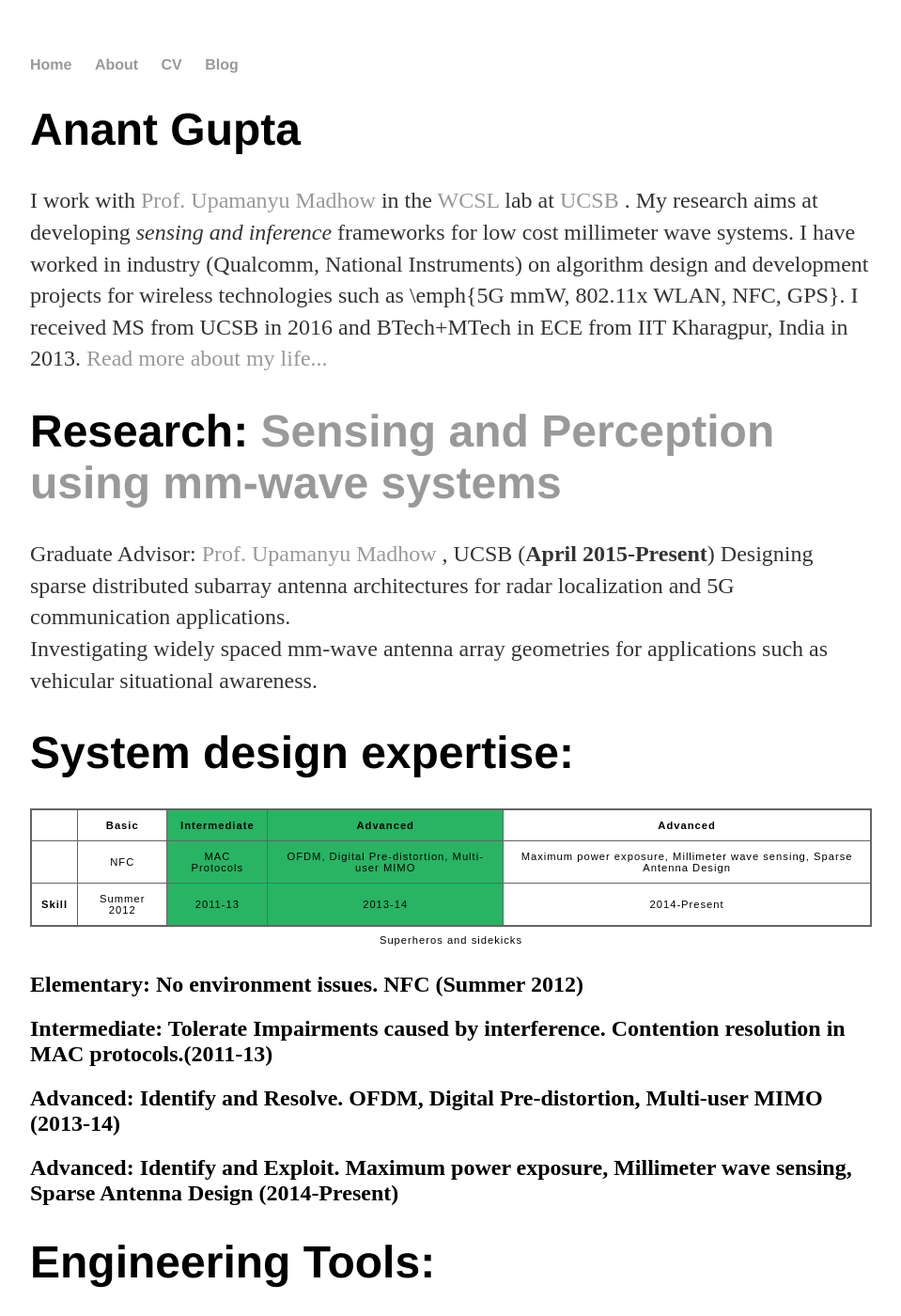
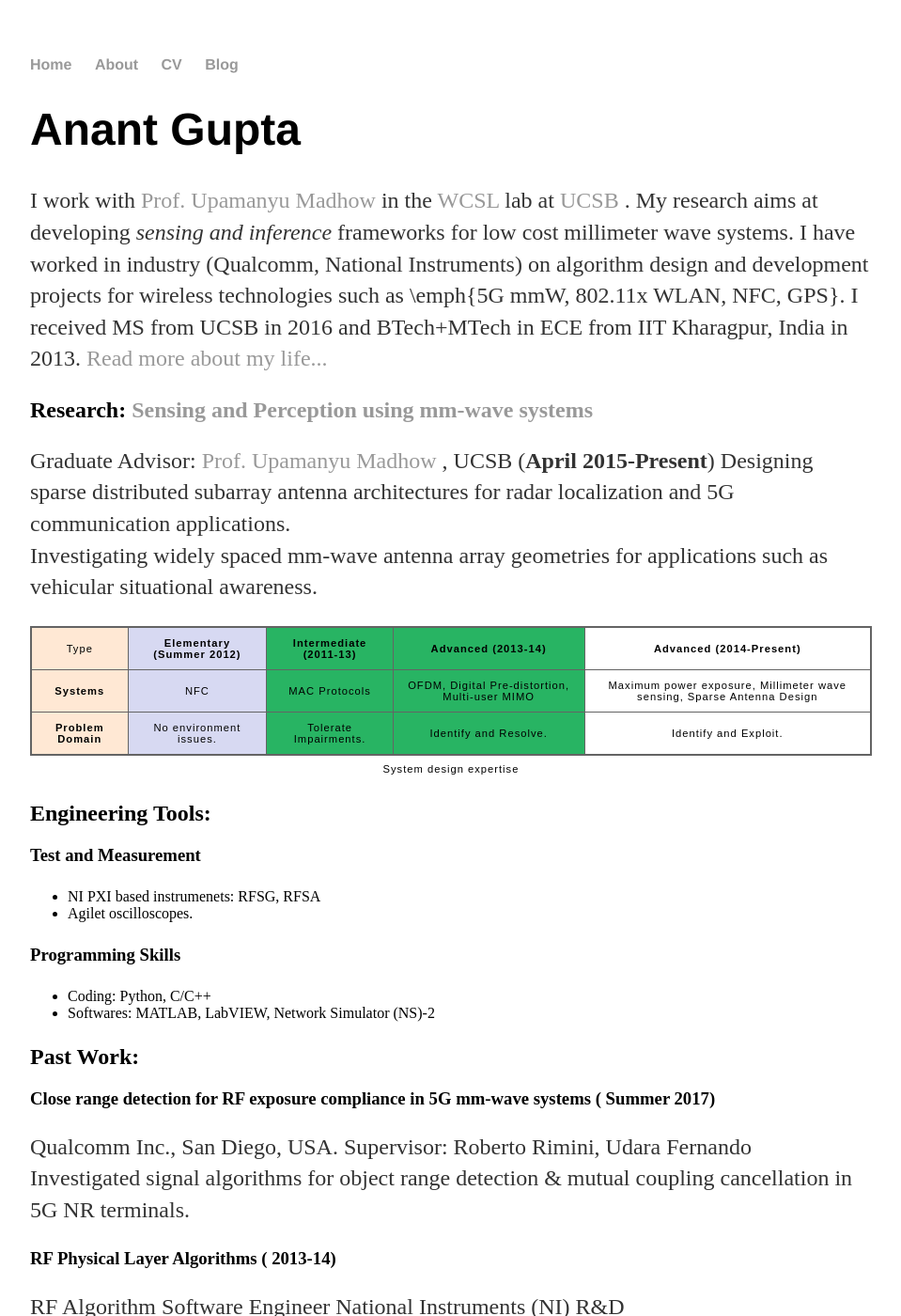
Before and after one commit to anantgupt/anantgupt.github.io, a Jekyll site: the page built from index.html, in a window 1280 px wide and 1400 px high. Shown: the whole window at 94% size, without its empty margins (160-1119 px from the left). Built offline with Jekyll 4.4.1, drawn with Linux system fonts in a browser that asks for light colours.

Commit message:
Added CSS to tables, reduced header level

```diff
--- a/index.html
+++ b/index.html
@@ -8,74 +8,69 @@ title: Anant Gupta, UCSB
     My research aims at developing <em>sensing and inference</em> frameworks for low cost millimeter wave systems. I have worked in industry (Qualcomm, National Instruments) on algorithm design and development projects for wireless technologies such as \emph{5G mmW, 802.11x WLAN, NFC, GPS}.
   I received MS from UCSB in 2016 and BTech+MTech in ECE from IIT Kharagpur, India in 2013. <a href="/about">Read more about my life... </a>
   </p>
-   <h1>Research: <a href="https://wcsl.ece.ucsb.edu/mm-wave-Imaging"> Sensing and Perception using mm-wave systems</a> </h1>
+   <h2>Research: <a href="https://wcsl.ece.ucsb.edu/mm-wave-Imaging"> Sensing and Perception using mm-wave systems</a> </h2>
   <p>
     Graduate Advisor: <a href="https://wcsl.ece.ucsb.edu/people/upamanyu-madhow"> Prof. Upamanyu Madhow </a>, UCSB    (<b>April 2015-Present</b>)
    Designing sparse distributed subarray antenna architectures for radar localization and 5G communication applications.<br>
    Investigating widely spaced mm-wave antenna array geometries for applications such as vehicular situational awareness.
   </p>
-  <h1>System design expertise:</h1>
   <table>
-    <caption>Superheros and sidekicks</caption>
+    <caption>System design expertise</caption>
     <colgroup>
-        <col>
-        <col>
+        <col class="Elementary">
+        <col class="Intermediate">
         <col span="2" class="Advanced">
     </colgroup>
     <tr>
-        <td> </td>
-        <th scope="col">Basic</th>
-        <th scope="col">Intermediate</th>
-        <th scope="col">Advanced</th>
-        <th scope="col">Advanced</th>
+        <td> Type </td>
+        <th scope="col">Elementary (Summer 2012)</th>
+        <th scope="col">Intermediate (2011-13)</th>
+        <th scope="col">Advanced (2013-14)</th>
+        <th scope="col">Advanced (2014-Present)</th>
     </tr>
     <tr>
-        <th scope="row"></th>
+        <th scope="row"> Systems </th>
         <td>NFC</td>
         <td>MAC Protocols</td>
         <td>OFDM, Digital Pre-distortion, Multi-user MIMO</td>
         <td>Maximum power exposure, Millimeter wave sensing, Sparse Antenna Design </td>
     </tr>
         <tr>
-        <th scope="row">Skill</th>
-        <td>Summer 2012</td>
-        <td>2011-13</td>
-        <td>2013-14</td>
-        <td>2014-Present</td>
+        <th scope="row">Problem Domain</th>
+        <td>No environment issues.</td>
+        <td>Tolerate Impairments.</td>
+        <td>Identify and Resolve.</td>
+        <td>Identify and Exploit.</td>
     </tr>
 </table>
 
-   <h2> Elementary: No environment issues. NFC (<b>Summer 2012</b>) </h2>
-   <h2> Intermediate: Tolerate Impairments caused by interference. Contention resolution in MAC protocols.(<b>2011-13</b>) </h2>
-   <h2> Advanced: Identify and Resolve. OFDM, Digital Pre-distortion, Multi-user MIMO (<b>2013-14</b>) </h2>
-   <h2> Advanced: Identify and Exploit. Maximum power exposure, Millimeter wave sensing, Sparse Antenna Design (<b>2014-Present</b>)        </h2>
- <h1>Engineering Tools:</h1>
-  <h2> Test and Measurement</h2>
+ <h2>Engineering Tools:</h2>
+  <h3> Test and Measurement</h3>
   <p>
   <ul>
     <li>NI PXI based instrumenets: RFSG, RFSA</li>
     <li>Agilet oscilloscopes.</li>
   </ul>
   </p>
-  <h2> Programming Skills</h2>
+  <h3> Programming Skills</h3>
   <p>
   <ul>
     <li> Coding: Python, C/C++</li>
     <li> Softwares: MATLAB, LabVIEW, Network Simulator (NS)-2 </li>
   </ul>
   </p>
-<h1>Past Work:</h1>
- <h2> Close range detection for RF exposure compliance in 5G mm-wave systems (<b> Summer 2017</b>) </h2>
+<h2>Past Work:</h2>
+ <h3> Close range detection for RF exposure compliance in 5G mm-wave systems (<b> Summer 2017</b>) </h3>
     <p>
      Qualcomm  Inc., San Diego, USA. Supervisor: Roberto Rimini, Udara Fernando <br>
     Investigated signal algorithms for object range detection &amp mutual coupling cancellation in 5G NR terminals.
   </p>
-  <h2> RF Physical Layer Algorithms (<b> 2013-14</b>) </h2>
+  <h3> RF Physical Layer Algorithms (<b> 2013-14</b>) </h3>
     <p>
      RF Algorithm Software Engineer National Instruments (NI) R&D <br>
     Designed baseband signal processing algorithms for OFDM-MIMO based 802.11n/ac WLAN systems.
   </p>
-  <h2> Energy efficient MAC protocols for wireless sensor networks (<b>2011-13</b>) </h2>
+  <h3> Energy efficient MAC protocols for wireless sensor networks (<b>2011-13</b>) </h3>
   <p>
     <ul>
     <li> Designed an energy efficient MAC protocol and analyzed its performance using a Discrete Time Markov chain model.
@@ -83,7 +78,7 @@ title: Anant Gupta, UCSB
     <li>Validated the performance through NS2 simulations.</li>
     </ul>
   </p>
-  <h2> Undergraduate Internship Projects (<b>Summer 2011, 12</b>) </h2>
+  <h3> Undergraduate Internship Projects (<b>Summer 2011, 12</b>) </h3>
   <p>
     <b> National Instruments R &amp D, India} Supervisor: Vinay Kumar, Dharmendra Lingaiah </b>
     <ul>
```
